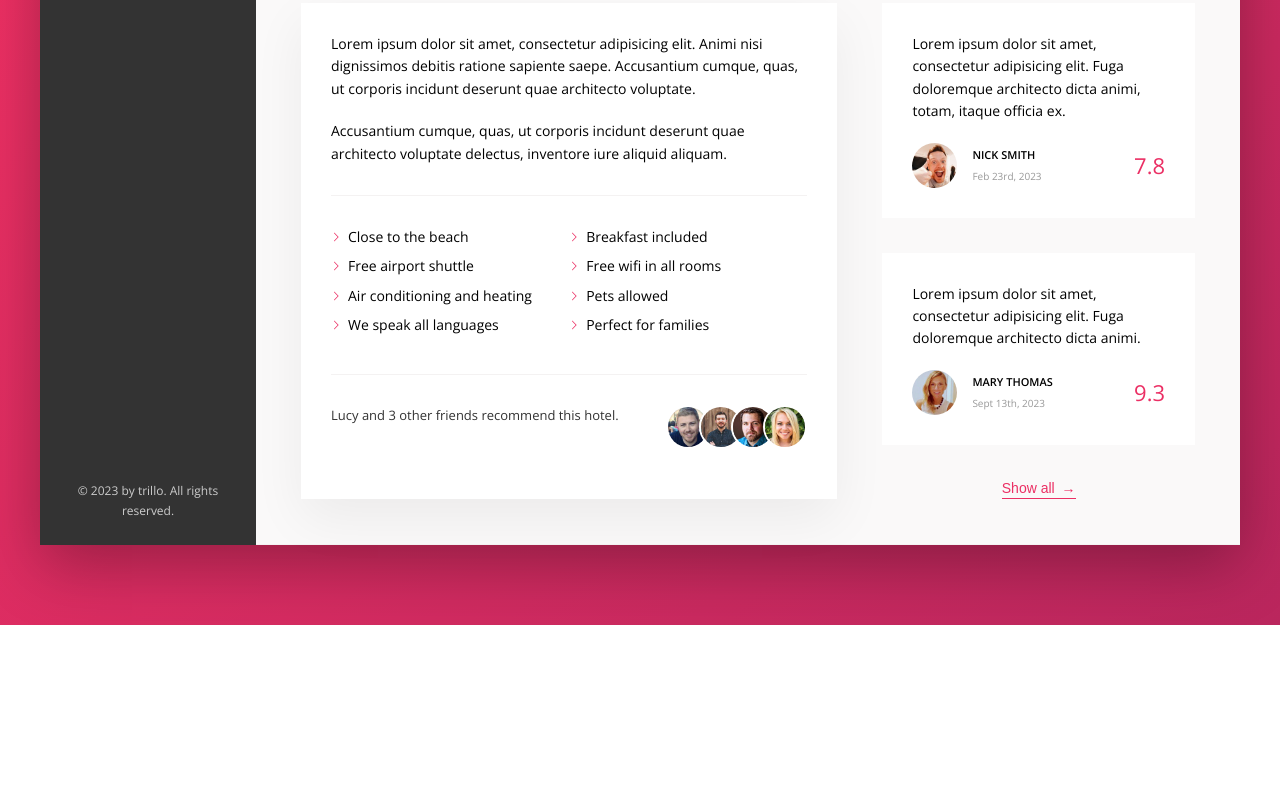
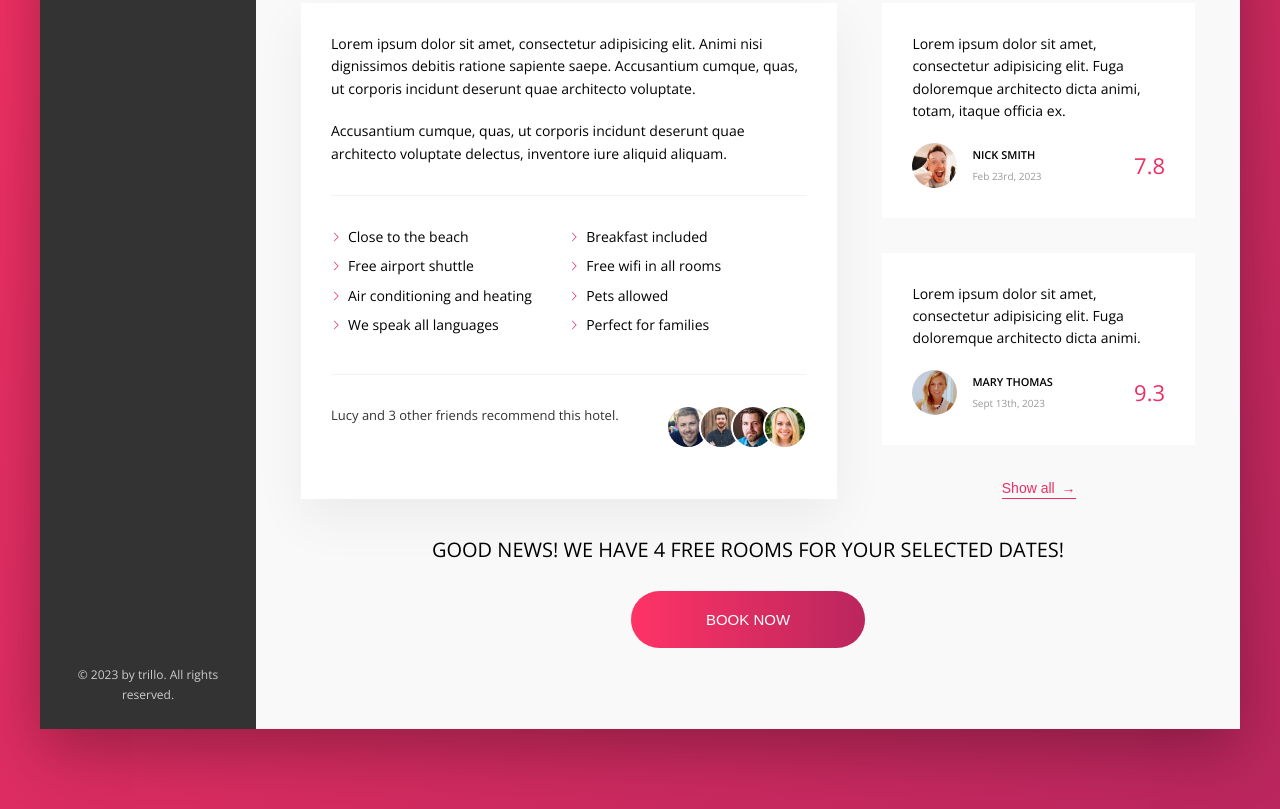
Before and after one commit to crazypokerk/CSS-Trillo-Project, a website: page index.html in a window 1280 px wide. Shown: the part 644-1453 px from the top of the page. Before the commit the page ends 1269 px from the top, so only its background shows below. Drawn offline with nearby package versions, Linux system fonts and the light colour scheme.

Commit message:
Building the CTA Section

```diff
--- a/index.html
+++ b/index.html
@@ -194,6 +194,14 @@
 
 							<button class="btn-inline">Show all <span>&rarr;</span></button>
 						</div>
+
+						<div class="cta">
+							<h2 class="cta__book-now">Good news! We have 4 free rooms for your selected dates!</h2>
+							<button class="btn">
+								<span class="btn__visible">Book now</span>
+								<span class="btn__invisible">Only 4 rooms left</span>
+							</button>
+						</div>
 					</div>
 				</main>
 			</div>
--- a/sass/_components.scss
+++ b/sass/_components.scss
@@ -429,3 +429,67 @@
 		z-index: 1;
 	}
 }
+
+//////////////////////////////////////////
+// cta
+.cta {
+	padding: 3.5rem 0;
+	text-align: center;
+	margin: auto;
+
+	&__book-now {
+		font-size: 2rem;
+		font-weight: 300;
+		text-transform: uppercase;
+		margin-bottom: 2.5rem;
+	}
+}
+
+//////////////////////////////////////////
+// call to action
+.btn {
+	font-size: 1.5rem;
+	font-weight: 300;
+	text-transform: uppercase;
+	border-radius: 100px;
+	border: none;
+	background-image: linear-gradient(to right, var(--color-primary-light), var(--color-primary-dark));
+	color: #fff;
+	position: relative;
+	overflow: hidden;
+	cursor: pointer;
+
+	& > * {
+		display: inline-block;
+		height: 100%;
+		width: 100%;
+		transition: all 0.2s;
+	}
+
+	&__visible {
+		padding: 2rem 7.5rem;
+	}
+
+	&__invisible {
+		padding: 2rem 0;
+		position: absolute;
+		left: 0;
+		top: -100%;
+	}
+
+	&:hover {
+		background-image: linear-gradient(to left, var(--color-primary-light), var(--color-primary-dark));
+	}
+
+	&:hover &__visible {
+		transform: translateY(100%);
+	}
+
+	&:hover &__invisible {
+		top: 0;
+	}
+
+	&:focus {
+		animation: pulsate 1s infinite;
+	}
+}
--- a/sass/_layout.scss
+++ b/sass/_layout.scss
@@ -42,6 +42,7 @@
 	padding: 4.5rem;
 	background-color: var(--color-grey-light-1);
 	border-bottom: var(--line);
+	flex-wrap: wrap;
 }
 
 .description {
```
Also changed, not shown: css/style.css.
